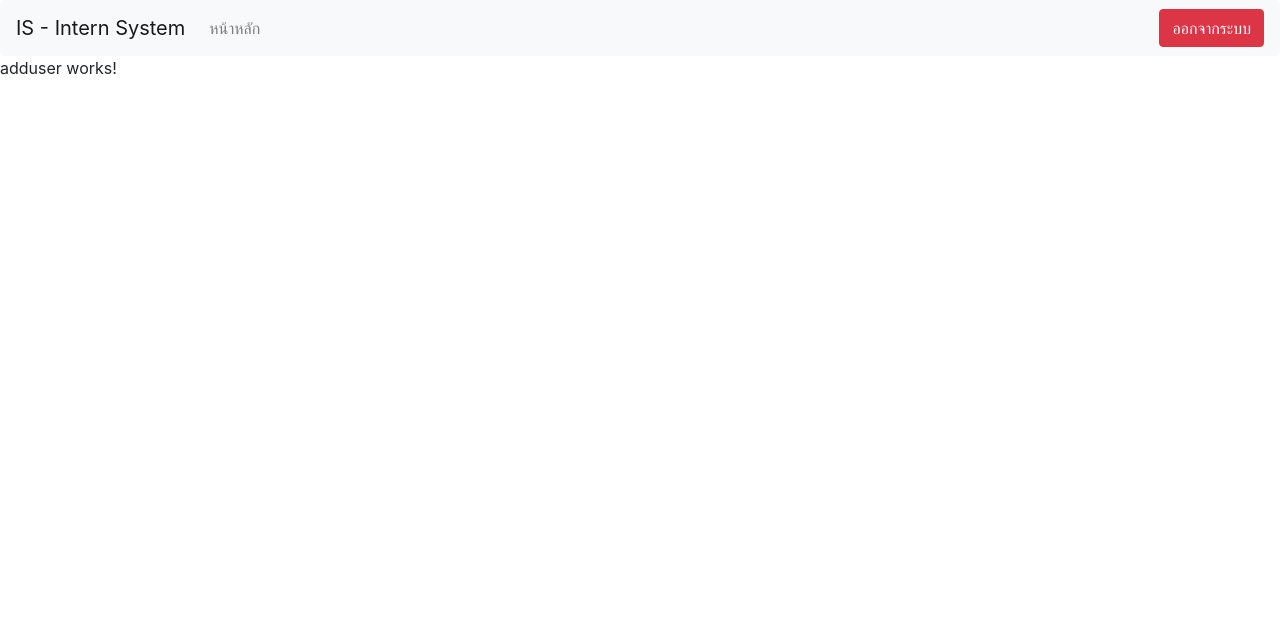
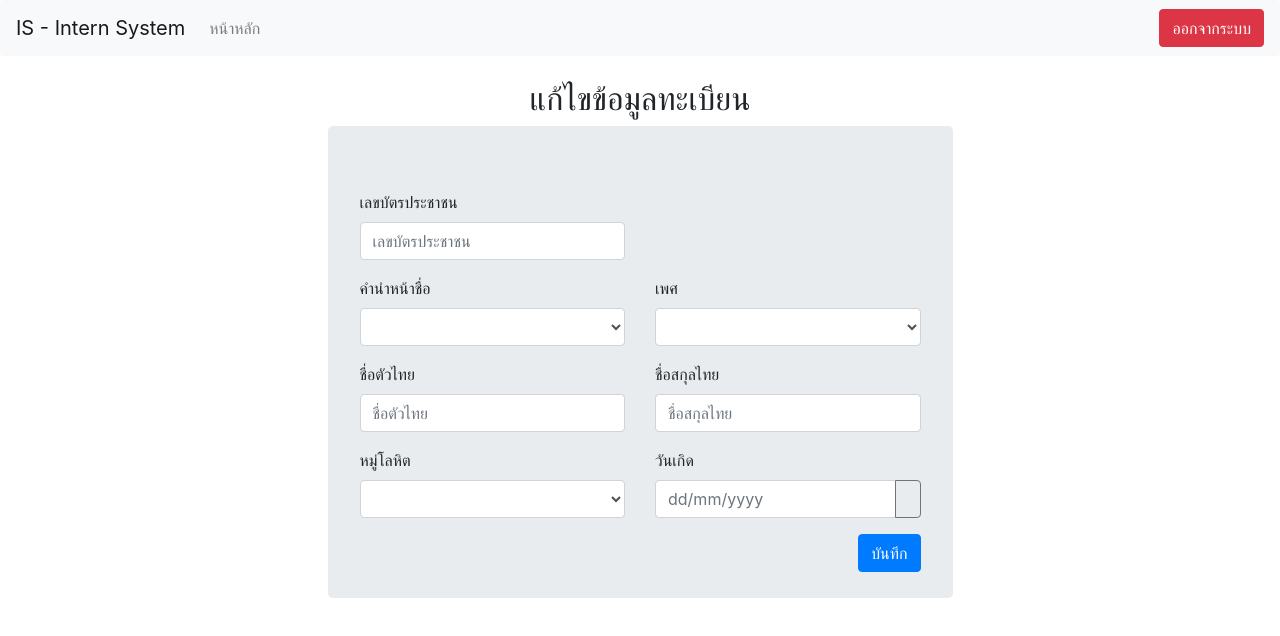
Before and after one commit to bestnacufzxzx/internsystem, an Angular app: page /add in a window 1280 px wide. Shown: the top 636 px of the page. Built offline with nearby package versions, Linux system fonts and the light colour scheme; sample sign-in values are in the browser's storage; what angular-datatables would draw is missing.

Commit message:
edit create

```diff
--- a/src/app/adduser/adduser.component.html
+++ b/src/app/adduser/adduser.component.html
@@ -1 +1,101 @@
-<p>adduser works!</p>
+<br>
+<h2 class="text-center">แก้ไขข้อมูลทะเบียน</h2>
+<div class="row">
+    <div class="col-md-3">
+    </div>
+    <div class="col-md-6 col-md-offset-3">
+        <div class="jumbotron">
+                <div class="row">
+                    <div class="col-md-6">
+                        <div class="form-group">
+                            <label >เลขบัตรประชาชน</label>
+                            <input type="text" (keypress)="numberOnly($event)" [(ngModel)]="userAdd.CITIZEN_ID" name="txtID" id="idcard" class="form-control input-sm" autocomplete="off" placeholder="เลขบัตรประชาชน" [ngClass]="{ 'is-invalid': submitted && f.idcard.errors }"/>
+                            <div *ngIf="submitted && f.idcard.errors" class="invalid-feedback">
+                                <div *ngIf="f.idcard.errors.required">กรุณากรอกเลขบัตรประชาชน</div>
+                                <div *ngIf="f.idcard.errors.minlength">กรุณากรอกให้ครบ 13 ตัว</div>
+                                <div *ngIf="f.idcard.errors.maxlength">เลขบัตรประชาชนเกิน 13 ตัว</div>
+                            </div>
+                        </div>
+                    </div>
+                </div>
+                <div class="row">
+                    <div class="col-md-6">
+                        <div class="form-group">
+                            <label >คำนำหน้าชื่อ</label>
+                            <select   id="title" class="form-control input-sm" autocomplete="off" placeholder="เลขบัตรประชาชน" [(ngModel)]="userAdd.TITLE">
+                                <option value="" selected disabled>เลือก</option>
+                                <option value="1">นาย</option>
+                                <option value="2">นาง</option>
+                                <option value="3">นางสาว</option>
+                              </select>
+                        </div>
+                    </div>
+                    <div class="col-md-6">
+                        <div class="form-group">
+                            <label >เพศ</label>
+                            <select   id="sex" class="form-control input-sm" autocomplete="off" required [(ngModel)]="userAdd.SEX">
+                                <option value="" selected disabled>เลือก</option>
+                                <option value="M">ชาย</option>
+                                <option value="F">หญิง</option>
+                              </select>
+                        </div>
+                    </div>
+                </div>
+
+                <div class="row">
+                    <div class="col-md-6">
+                        <div class="form-group">
+                            <label  >ชื่อตัวไทย</label>
+                            <input type="text" [(ngModel)]="userAdd.FIRST_NAME"  id="firstname" class="form-control input-sm" onkeyup="isThaichar(this.value,this)" autocomplete="off" placeholder="ชื่อตัวไทย" [ngClass]="{ 'is-invalid': submitted && f.firstname.errors }"/>
+                            <div *ngIf="submitted && f.firstname.errors" class="invalid-feedback">
+                                <div *ngIf="f.firstname.errors.required">กรุณากรอกชื่อตัวไทย</div>
+                            </div>
+                        </div>
+                    </div>
+                    <div class="col-md-6">
+                        <div class="form-group">
+                            <label  >ชื่อสกุลไทย</label>
+                            <input type="text" [(ngModel)]="userAdd.LAST_NAME"  id="lastname" class="form-control input-sm" onkeyup="isThaichar(this.value,this)" autocomplete="off" placeholder="ชื่อสกุลไทย" [ngClass]="{ 'is-invalid': submitted && f.lastname.errors }"/>
+                            <!-- <div *ngIf="submitted && f.lastname.errors" class="invalid-feedback">
+                                <div *ngIf="f.lastname.errors.required">กรุณากรอกชื่อสกุลไทย</div>
+                            </div> -->
+                        </div>
+                    </div>
+                </div>
+
+                <div class="row">
+                    <div class="col-md-6">
+                        <div class="form-group">
+                            <label  >หมู่โลหิต</label>
+                            <select  [(ngModel)]="userAdd.BLOOD" id="blood" class="form-control input-sm" autocomplete="off">
+                                <option value="" selected disabled>เลือก</option>
+                                <option value="1">เอ</option>
+                                <option value="2">บี</option>
+                                <option value="3">เอบี</option>
+                                <option value="4">โอ</option>
+                              </select>
+                        </div>
+                    </div>
+                    <div class="col-md-6">
+                        <div class="form-group">
+                            <label for="formGroupExampleInput">วันเกิด</label>
+                            <div class="input-group">
+                                <input class="form-control input-sm" [(ngModel)]="userAdd.BIRTH_DATE" autocomplete="off" placeholder="dd/mm/yyyy"   id="birthdate" [(ngModel)]="model2" ngbDatepicker #d2="ngbDatepicker" [ngClass]="{ 'is-invalid': submitted && f.birthdate.errors }"/>
+                                <div class="input-group-append">
+                                    <button class="btn btn-outline-secondary" (click)="d2.toggle()" type="button"></button>
+                                </div>
+                                <div *ngIf="submitted && f.birthdate.errors" class="invalid-feedback">
+                                    <div *ngIf="f.birthdate.errors.required">กรุณาเลือกวันเกิด</div>
+                                </div>
+                            </div>
+                        </div>
+                    </div>
+                </div>
+                    <button type="button" (click)="postdata()" class="btn btn-primary float-md-right" value="ตรวจสอบ">บันทึก</button>
+                    <!-- <button type="submit" class="btn btn-primary" [disabled]="!angForm.valid">บันทึก</button> -->
+        </div>
+    </div>
+    <div class="col-md-3">
+    </div>
+
+</div>
--- a/src/app/adduser/adduser.component.ts
+++ b/src/app/adduser/adduser.component.ts
@@ -1,15 +1,119 @@
-import { Component, OnInit } from '@angular/core';
+import { Component, OnInit, Injectable } from '@angular/core';
+import { FormGroup, FormControl, FormBuilder, Validators, NgForm } from '@angular/forms';
+import { first } from 'rxjs/operators';
+import { Router } from '@angular/router';
+import { DataserviceService } from '../dataservice.service';
+import {Usermodule} from '../usermodule'
+// import { ValidationService } from 'src/app/Services/validation.service';
+import {
+  NgbDateAdapter,
+  NgbDateStruct,
+  NgbDateParserFormatter
+} from '@ng-bootstrap/ng-bootstrap';
 
+@Injectable()
+export class CustomAdapter extends NgbDateAdapter<string> {
+
+  readonly DELIMITER = '-';
+
+
+  fromModel(value: string): NgbDateStruct {
+    let result: NgbDateStruct = null;
+    if (value) {
+      let date = value.split(this.DELIMITER);
+      result = {
+        year : parseInt(date[0], 10),
+        day : parseInt(date[2], 10),
+        month : parseInt(date[1], 10)
+      };
+    }
+    return result;
+  }
+
+  toModel(date: NgbDateStruct): string {
+    let result: string = null;
+    if (date) {
+      result = date.year + "-" + date.month + "-" + date.day;
+    }
+    return result;
+  }
+}
+
+@Injectable()
+export class CustomDateParserFormatter extends NgbDateParserFormatter {
+
+  readonly DELIMITER = '/';
+
+  parse(value: string): NgbDateStruct {
+    let result: NgbDateStruct = null;
+    if (value) {
+      let date = value.split(this.DELIMITER);
+      result = {
+        day : parseInt(date[0], 10),
+        month : parseInt(date[1], 10),
+        year : parseInt(date[2], 10)
+      };
+    }
+    return result;
+  }
+
+  format(date: NgbDateStruct): string {
+    let result: string = null;
+    if (date) {
+      result = date.day + this.DELIMITER + date.month + this.DELIMITER + date.year;
+    }
+    return result;
+  }
+}
 @Component({
   selector: 'app-adduser',
   templateUrl: './adduser.component.html',
-  styleUrls: ['./adduser.component.css']
+  styleUrls: ['./adduser.component.css'],
+  providers: [
+    {provide: NgbDateAdapter, useClass: CustomAdapter},
+    {provide: NgbDateParserFormatter, useClass: CustomDateParserFormatter}
+  ]
 })
 export class AdduserComponent implements OnInit {
 
-  constructor() { }
+
+  submitted = false;
+  userAdd : Usermodule;
+
+  constructor(private fb: FormBuilder,private dataService: DataserviceService,private router:Router) {}
+  onReset() {
+      this.submitted = false;
+  }
 
   ngOnInit() {
+
+    this.userAdd = new Usermodule();
   }
 
+  numberOnly(event): boolean {
+    const charCode = (event.which) ? event.which : event.keyCode;
+    if (charCode !== 46 && charCode > 31 && (charCode < 48 || charCode > 57)) {
+      return false;
+    }
+    return true;
+  }
+  postdata()
+  {
+    let createby = localStorage.getItem('role');
+    this.userAdd.CREATE_BY = createby;
+
+    this.dataService.adduser(this.userAdd)
+    .pipe(first())
+    .subscribe(
+        data => {
+          // this.router.navigate(['dashboard']);
+            // this.router.navigate(['login']);
+            alert("บันทึกไม่สำเร็จ");
+        },
+        error => {
+          alert("บันทึกสำเร็จ");
+          // this.router.navigate(['dashboard']);
+        });
+
+  }
 }
```
